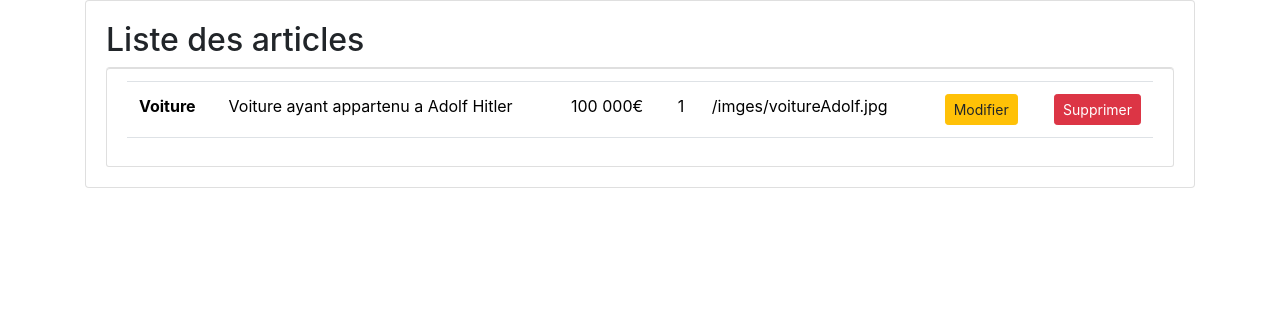
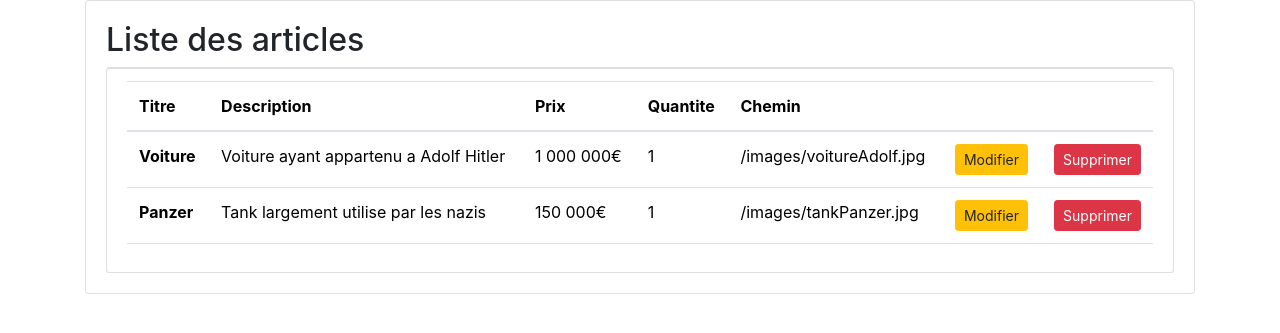
Before and after one commit to Lifzerr/R3.01---Projet-Final, a PHP site: page /dashboard.php in a window 1280 px wide. Shown: the part 56-389 px from the top of the page. Run offline with PHP 8.4, Linux system fonts and the light colour scheme; the visitor is signed in with stand-in values (Sample User, id 1); some libraries are stand-ins or nearby versions.

Commit message:
Ajout d'un libelle de colonne et d'un autre exemple

```diff
--- a/dashboard.php
+++ b/dashboard.php
@@ -51,15 +51,35 @@
         <ul id="items" class="list-group">
             <li class="list-group-item">
             <table class="table">
+            <thead>
+                <tr>
+                    <th>Titre</th>
+                    <th>Description</th>
+                    <th>Prix</th>
+                    <th>Quantite</th>
+                    <th>Chemin</th>
+                    <th></th>
+                    <th></th>
+                </tr>
+            </thead>
             <tbody>
                 <tr>
-                <th scope="row">Voiture</th>
-                <td>Voiture ayant appartenu a Adolf Hitler</td>
-                <td>100 000€</td>
-                <td>1</td>
-                <td>/imges/voitureAdolf.jpg</td>
-                <td> <button id="btnModifier" class="btn btn-warning btn-sm float-right">Modifier</button> </td>
-                <td> <button id="btnSupprimer" class="btn btn-danger btn-sm float-right">Supprimer</button> </td>
+                    <th scope="row">Voiture</th>
+                    <td>Voiture ayant appartenu a Adolf Hitler</td>
+                    <td>1 000 000€</td>
+                    <td>1</td>
+                    <td>/images/voitureAdolf.jpg</td>
+                    <td> <button id="btnModifier" class="btn btn-warning btn-sm float-right">Modifier</button> </td>
+                    <td> <button id="btnSupprimer" class="btn btn-danger btn-sm float-right">Supprimer</button> </td>
+                </tr>
+                <tr>
+                    <th scope="row">Panzer</th>
+                    <td>Tank largement utilise par les nazis</td>
+                    <td>150 000€</td>
+                    <td>1</td>
+                    <td>/images/tankPanzer.jpg</td>
+                    <td> <button id="btnModifier" class="btn btn-warning btn-sm float-right">Modifier</button> </td>
+                    <td> <button id="btnSupprimer" class="btn btn-danger btn-sm float-right">Supprimer</button> </td>
                 </tr>
             </tbody>
             </table>
```
